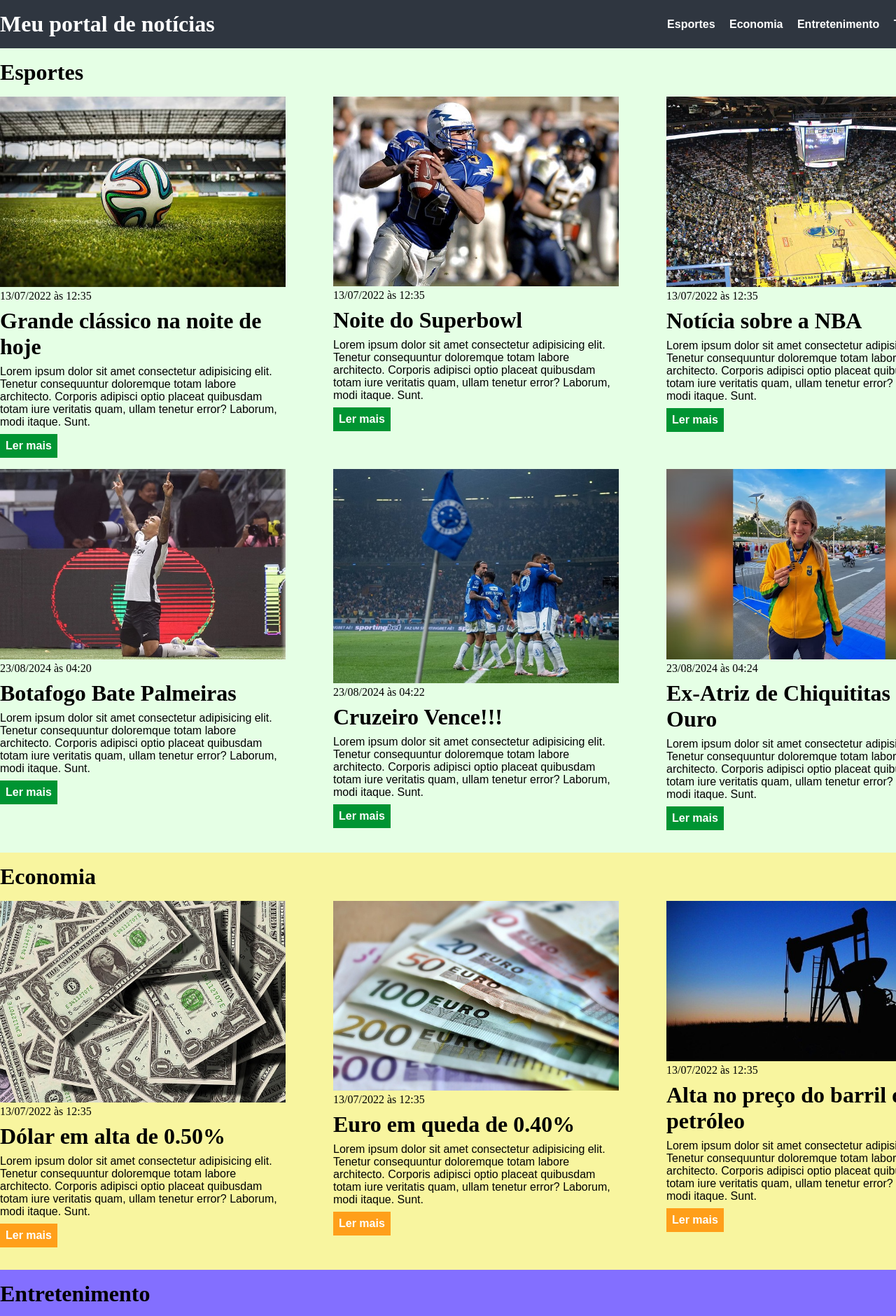
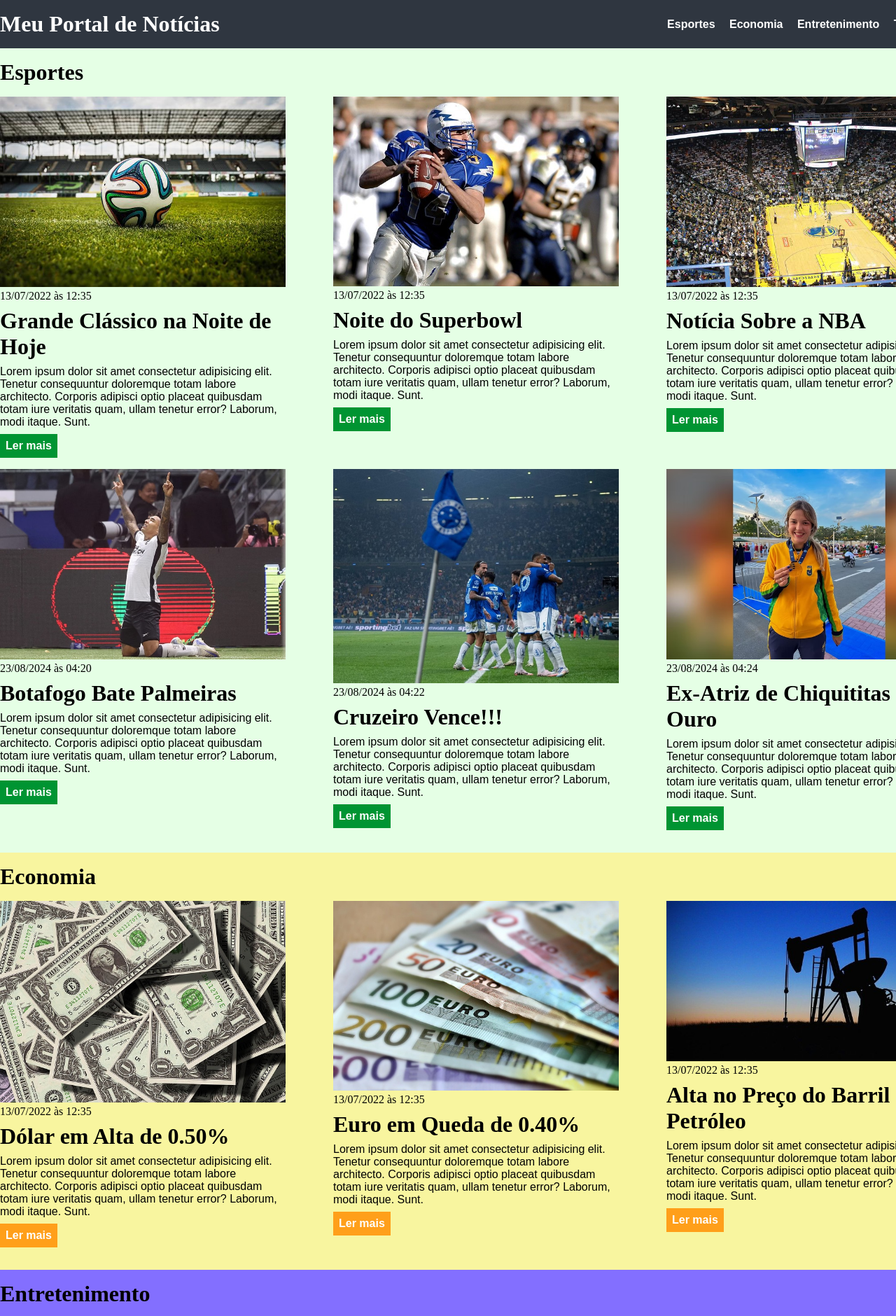
Before and after one commit to KawanSs/curso_ebac_frontend, a plain HTML site: page index.html in a window 1280 px wide. Shown: the top 1880 px of the page at 70% size. Drawn offline with Linux system fonts and the light colour scheme.

Commit message:
icon add

```diff
--- a/index.html
+++ b/index.html
@@ -6,11 +6,12 @@
     <meta name="viewport" content="width=device-width, initial-scale=1.0">
     <title>Meu portal de notícias</title>
     <link rel="stylesheet" href="./main.css" />
+    <link rel="shortcut icon" href="./imagens/newsp.png">
 </head>
 <body>
     <header>
         <div class="container">
-            <h1>Meu portal de notícias</h1>
+            <h1>Meu Portal de Notícias</h1>
             <nav>
                 <ul>
                     <li>
@@ -38,7 +39,7 @@
                     <header>
                         <time>13/07/2022 às 12:35</time>
                     </header>
-                    <h3>Grande clássico na noite de hoje</h3>
+                    <h3>Grande Clássico na Noite de Hoje</h3>
                     <p>
                         Lorem ipsum dolor sit amet consectetur adipisicing elit. Tenetur consequuntur doloremque totam labore architecto. Corporis adipisci optio placeat quibusdam totam iure veritatis quam, ullam tenetur error? Laborum, modi itaque. Sunt.
                     </p>
@@ -60,7 +61,7 @@
                     <header>
                         <time>13/07/2022 às 12:35</time>
                     </header>
-                    <h3>Notícia sobre a NBA</h3>
+                    <h3>Notícia Sobre a NBA</h3>
                     <p>
                         Lorem ipsum dolor sit amet consectetur adipisicing elit. Tenetur consequuntur doloremque totam labore architecto. Corporis adipisci optio placeat quibusdam totam iure veritatis quam, ullam tenetur error? Laborum, modi itaque. Sunt.
                     </p>
@@ -111,7 +112,7 @@
                     <header>
                         <time>13/07/2022 às 12:35</time>
                     </header>
-                    <h3>Dólar em alta de 0.50%</h3>
+                    <h3>Dólar em Alta de 0.50%</h3>
                     <p>
                         Lorem ipsum dolor sit amet consectetur adipisicing elit. Tenetur consequuntur doloremque totam labore architecto. Corporis adipisci optio placeat quibusdam totam iure veritatis quam, ullam tenetur error? Laborum, modi itaque. Sunt.
                     </p>
@@ -122,7 +123,7 @@
                     <header>
                         <time>13/07/2022 às 12:35</time>
                     </header>
-                    <h3>Euro em queda de 0.40%</h3>
+                    <h3>Euro em Queda de 0.40%</h3>
                     <p>
                         Lorem ipsum dolor sit amet consectetur adipisicing elit. Tenetur consequuntur doloremque totam labore architecto. Corporis adipisci optio placeat quibusdam totam iure veritatis quam, ullam tenetur error? Laborum, modi itaque. Sunt.
                     </p>
@@ -133,7 +134,7 @@
                     <header>
                         <time>13/07/2022 às 12:35</time>
                     </header>
-                    <h3>Alta no preço do barril do petróleo</h3>
+                    <h3>Alta no Preço do Barril do Petróleo</h3>
                     <p>
                         Lorem ipsum dolor sit amet consectetur adipisicing elit. Tenetur consequuntur doloremque totam labore architecto. Corporis adipisci optio placeat quibusdam totam iure veritatis quam, ullam tenetur error? Laborum, modi itaque. Sunt.
                     </p>
```
Also changed, not shown: imagens/news.jpg (added), imagens/newsp.png (added).
